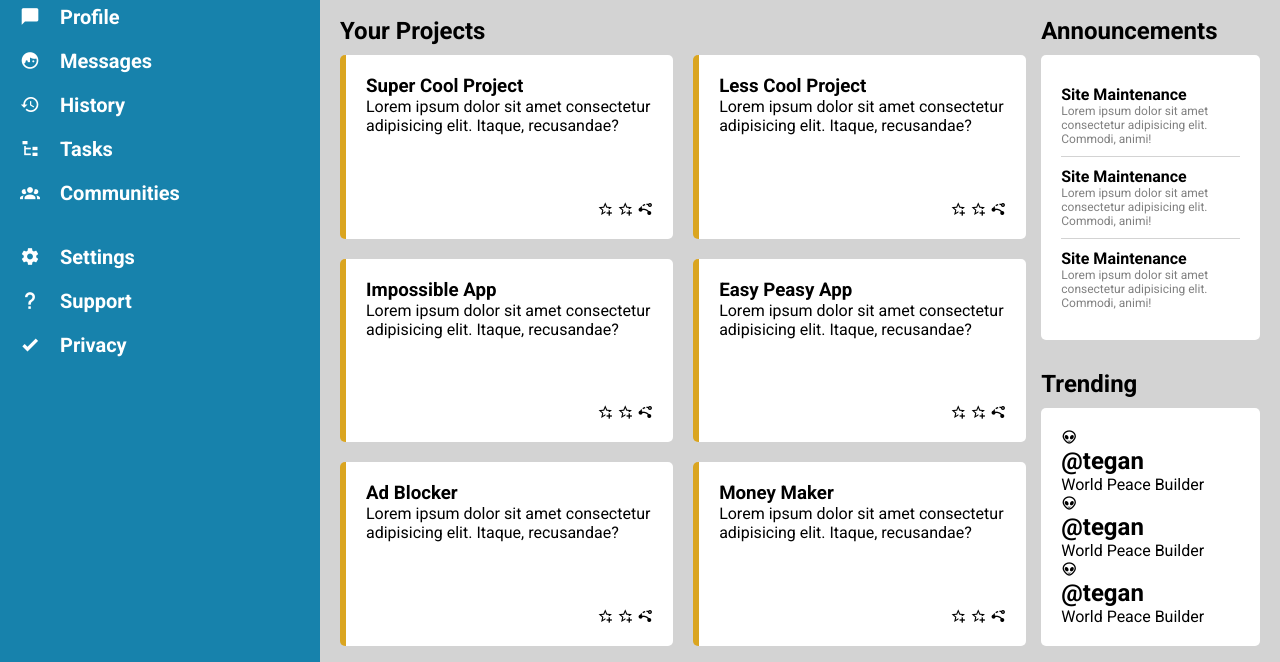
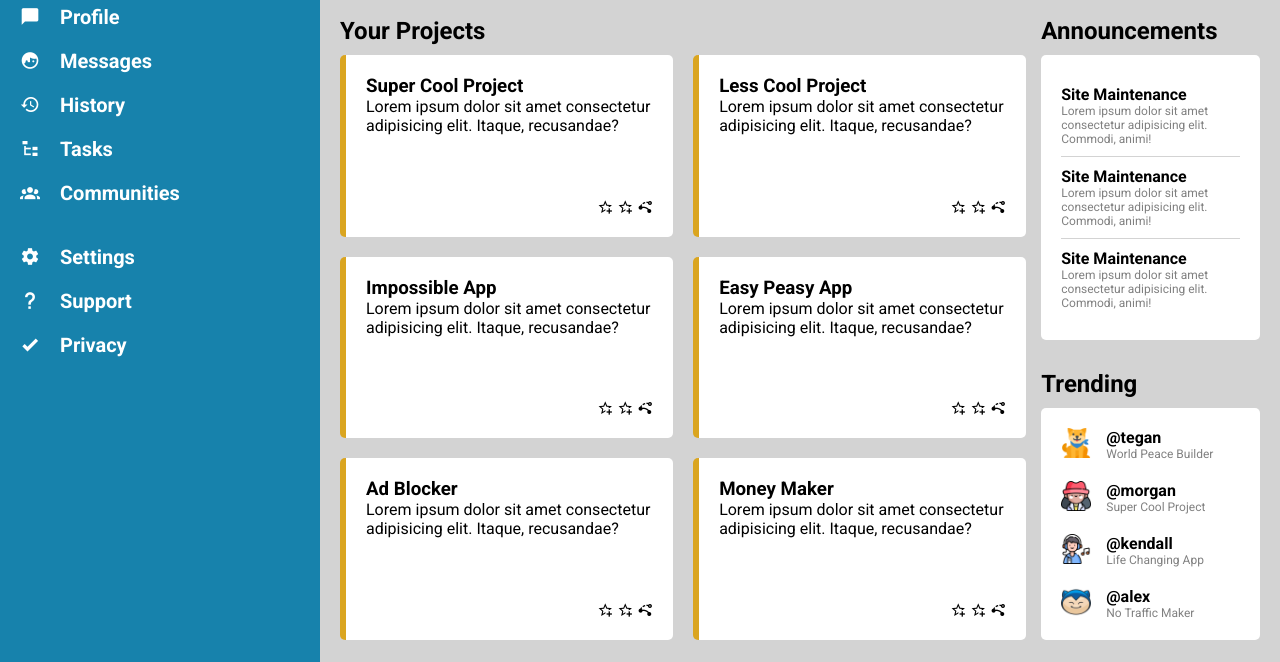
Before and after one commit to josueramirez1/admin-dashboard, a website: page index.html in a window 1280 px wide. Shown: the part 138-800 px from the top of the page. Drawn offline with Linux system fonts and the light colour scheme.

Commit message:
completed project

```diff
--- a/index.html
+++ b/index.html
@@ -194,22 +194,34 @@
           <div class="trending">
             <h2>Trending</h2>
             <div class="trending-block">
-              <div class="icon"></div>
-              <div class="handlers">
-                <div class="handle">
-                  <span class="mdi mdi-alien-outline"></span>
-                  <h2>@tegan</h2>
-                  <p>World Peace Builder</p>
+              <div class="trending-handlers">
+                <div class="trending-handler">
+                  <img src="./img/shiba.png" alt="" />
+                  <div class="trending-text">
+                    <h4>@tegan</h4>
+                    <p>World Peace Builder</p>
+                  </div>
                 </div>
-                <div class="handle">
-                  <span class="mdi mdi-alien-outline"></span>
-                  <h2>@tegan</h2>
-                  <p>World Peace Builder</p>
+                <div class="trending-handler">
+                  <img src="./img/woman_6725182.png" alt="" />
+                  <div class="trending-text">
+                    <h4>@morgan</h4>
+                    <p>Super Cool Project</p>
+                  </div>
                 </div>
-                <div class="handle">
-                  <span class="mdi mdi-alien-outline"></span>
-                  <h2>@tegan</h2>
-                  <p>World Peace Builder</p>
+                <div class="trending-handler">
+                  <img src="./img/listen.png" alt="" />
+                  <div class="trending-text">
+                    <h4>@kendall</h4>
+                    <p>Life Changing App</p>
+                  </div>
+                </div>
+                <div class="trending-handler">
+                  <img src="./img/snorlax.png" alt="" />
+                  <div class="trending-text">
+                    <h4>@alex</h4>
+                    <p>No Traffic Maker</p>
+                  </div>
                 </div>
               </div>
             </div>
--- a/styles.css
+++ b/styles.css
@@ -141,6 +141,7 @@ body {
 
   display: grid;
   grid-template-columns: repeat(8, 1fr);
+  grid-template-rows: repeat(4, 1fr);
   padding: 20px;
   gap: 15px;
 }
@@ -237,3 +238,23 @@ body {
   padding: 20px;
   height: 100%;
 }
+
+.trending-handlers {
+  display: flex;
+  flex-direction: column;
+  gap: 20px;
+}
+
+.trending-handlers img {
+  height: 30px;
+}
+
+.trending-handlers p {
+  font-size: 12px;
+  color: grey;
+}
+
+.trending-handler {
+  display: flex;
+  gap: 15px;
+}
```
